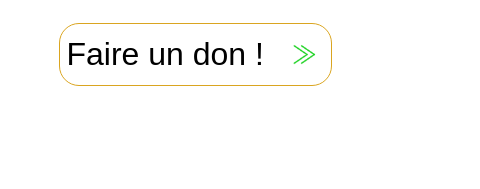
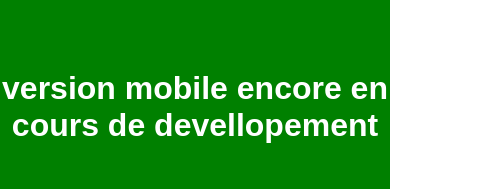
Before and after one commit to hei-school/andria2, a plain HTML site: page index.html in a window 390 px wide. Shown: the part 315-504 px from the top of the page, 480 px wide, since content can reach past the window. Drawn offline with Linux system fonts and the light colour scheme.

Commit message:
spliting pc and mobile version

```diff
--- a/index.html
+++ b/index.html
@@ -12,12 +12,10 @@
 
 <body>
 
-
-
-
-
-
-
+    <div class="mobile-content">
+        <h1>version mobile encore en cours de devellopement</h1>
+    </div>
+    <div class="pc-content">
         <nav>
             <div id="logo">
                 <h1>
@@ -258,6 +256,7 @@
                         <h1>
                             Contact
                         </h1>
+
                         <a href="mailto:contact@hei.school"><img src="asset/link.png" alt="">contact@hei.school</a>
                     </div>
                 </div>
@@ -276,6 +275,8 @@
 
 
         </main>
+    </div>
+
 
 </body>
 
--- a/style.css
+++ b/style.css
@@ -3,6 +3,9 @@
     padding: 0;
     box-sizing: border-box;
     scroll-behavior: smooth;
+}
+.mobile-content{
+    display: none;
 }
 
 ::-webkit-scrollbar {
@@ -436,6 +439,7 @@ svg {
     padding-left: 2.5%;
     justify-content: center;
     gap: 10%;
+    margin-top: 2.5%;
 }
 
 .text_conteneur_1>h1 {
@@ -472,7 +476,7 @@ svg {
     align-items: center;
     align-content: center;
     padding-bottom: 2%;
-    border-bottom: 4px solid rgb(131, 194, 37);
+    border-bottom: 4px solid rgba(0, 128, 0, 0.466);
     margin-bottom: 2%;
 }
 
@@ -501,8 +505,27 @@ svg {
 }
 
 
-@media all and (max-width:700px) {
+@media all and (max-width:800px) {
 
+    .mobile-content{
+        display: flex;
+        background-color: green;
+        font-size: 2rem;
+        text-align: center;
+        color: white;
+        width: 100dvw;
+        height: 100dvh;
+        justify-content: center;
+        align-items: center;
+    }
+
+    body{
+        overflow: hidden;
+    }
+
+    .pc-content{
+        display: none;
+    }
     nav{
         width: 100%;
         justify-content: space-between;
```
Lines whose indentation alone changed are shown as unchanged.
